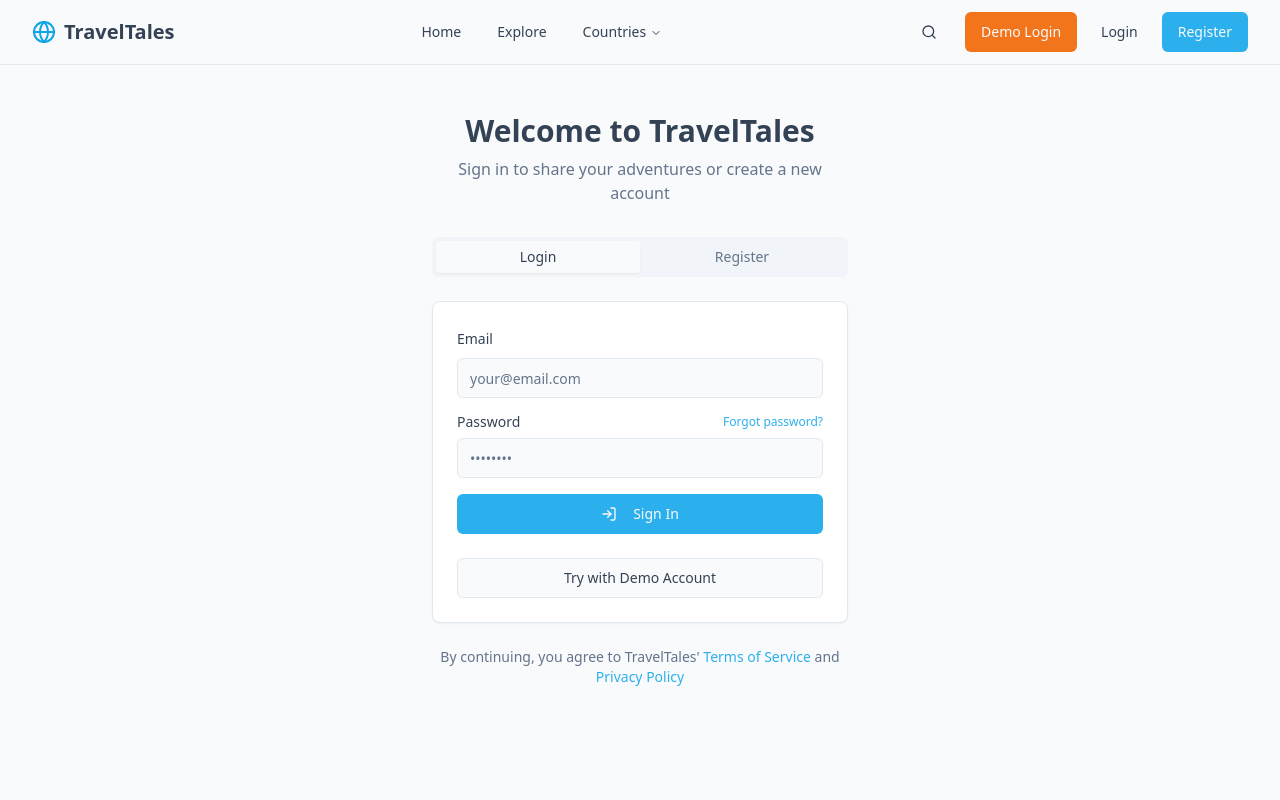
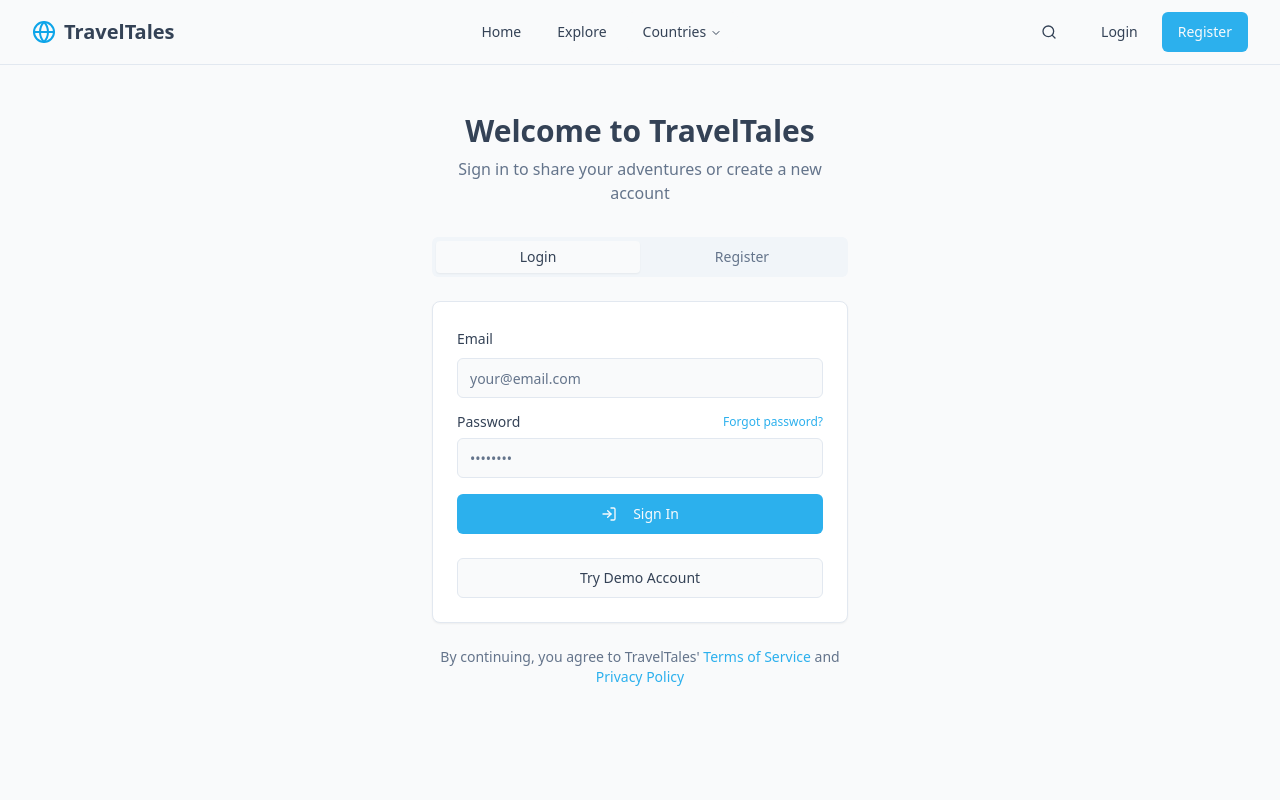
Before and after one commit to Senethlakshan/wanderlust-tales-react-front, a React (Vite) app: page /login in a window 1280 px wide. Shown: the top 800 px of the page. Built offline with nearby package versions, Linux system fonts and the light colour scheme.

Commit message:
Fix: Remove demo login button
Remove the demo login button from the navbar and allow normal login with username and password. Change the demo account username to "thenuk w".

```diff
--- a/src/components/layout/Navbar.tsx
+++ b/src/components/layout/Navbar.tsx
@@ -1,4 +1,3 @@
-
 import React, { useState, useEffect } from "react";
 import { Link, useNavigate } from "react-router-dom";
 import { Button } from "@/components/ui/button";
@@ -58,21 +57,6 @@ export const Navbar = () => {
       navigate("/");
     } catch (error) {
       console.error("Logout error:", error);
-    }
-  };
-
-  const handleLoginDemo = async () => {
-    try {
-      await AuthAPI.demoLogin();
-      setIsAuthenticated(true);
-      setCurrentUser(AuthAPI.getCurrentUser());
-      toast({
-        title: "Demo Login",
-        description: "You're logged in as the demo user. Try creating a post!",
-      });
-      navigate("/");
-    } catch (error) {
-      console.error("Login error:", error);
     }
   };
 
@@ -190,9 +174,6 @@ export const Navbar = () => {
             </>
           ) : (
             <div className="hidden md:flex gap-2">
-              <Button variant="secondary" onClick={handleLoginDemo}>
-                Demo Login
-              </Button>
               <Button variant="ghost" asChild>
                 <Link to="/login">Login</Link>
               </Button>
@@ -234,9 +215,6 @@ export const Navbar = () => {
                 <Link to="/search" className="py-2 hover:text-primary transition-colors">Countries</Link>
                 {!isAuthenticated ? (
                   <>
-                    <button onClick={handleLoginDemo} className="text-left py-2 hover:text-primary transition-colors font-medium">
-                      Demo Login
-                    </button>
                     <Link to="/login" className="py-2 hover:text-primary transition-colors">Login</Link>
                     <Link to="/register" className="py-2 hover:text-primary transition-colors">Register</Link>
                   </>
--- a/src/pages/LoginPage.tsx
+++ b/src/pages/LoginPage.tsx
@@ -46,13 +46,19 @@ const LoginPage = () => {
     setLoginLoading(true);
 
     try {
+      // Check if the user is using demo credentials
+      const isUsingDemoCredentials =
+        loginData.email === demoUser.email && loginData.password === demoUser.password;
+
       await AuthAPI.login(loginData.email, loginData.password);
+
       toast({
         title: "Login successful",
-        description: loginData.email === demoUser.email ?
+        description: isUsingDemoCredentials ?
           "Welcome to the TravelTales Demo! You can create posts, like content, and follow users." :
           "Welcome back to TravelTales!",
       });
+
       navigate("/");
     } catch (error: any) {
       toast({
@@ -111,11 +117,14 @@ const LoginPage = () => {
     }
   };
 
-  const handleDemoLogin = async () => {
+  const handleDemoLogin = () => {
     setLoginData({ email: demoUser.email, password: demoUser.password });
-    setTimeout(() => {
-      document.getElementById("login-form-submit")?.click();
-    }, 500);
+
+    // Show a message to inform user about demo mode
+    toast({
+      title: "Demo credentials applied",
+      description: "You can now log in with the demo account credentials.",
+    });
   };
 
   return (
@@ -190,7 +199,6 @@ const LoginPage = () => {
                     )}
                   </Button>
 
-                  {!isDemoMode && (
                   <div className="pt-2">
                     <Button
                       type="button"
@@ -198,10 +206,9 @@ const LoginPage = () => {
                       className="w-full"
                       onClick={handleDemoLogin}
                     >
-                        Try with Demo Account
+                      Try Demo Account
                     </Button>
                   </div>
-                  )}
                 </form>
               </Card>
             </TabsContent>
```
Lines whose indentation alone changed are shown as unchanged.
